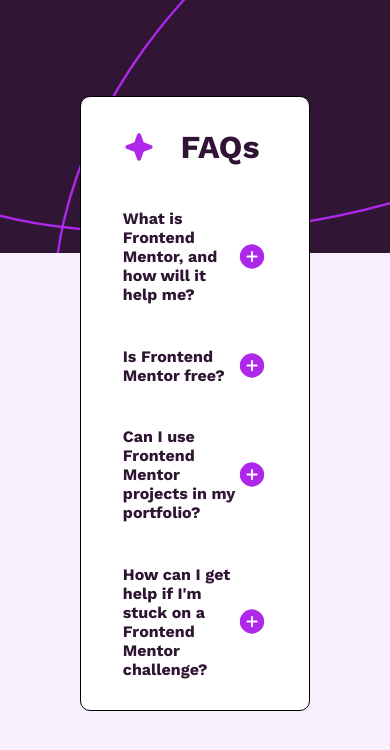
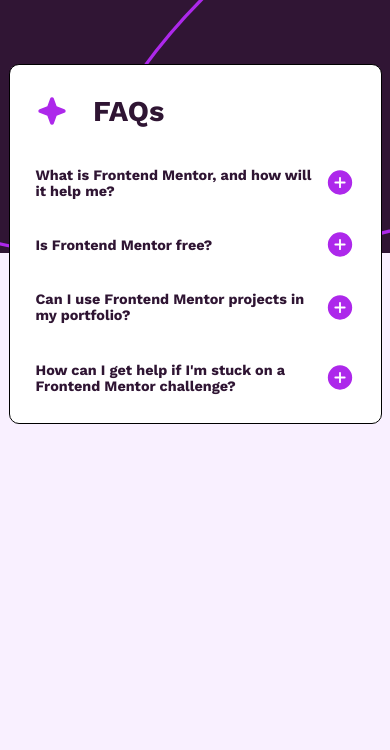
Before and after one commit to Amitk4600/FAQ-accordion, a plain HTML site: page index.html in a window 390 px wide. Drawn offline with nearby package versions, Linux system fonts and the light colour scheme.

Commit message:
make it responsive

```diff
--- a/style.css
+++ b/style.css
@@ -23,7 +23,7 @@ body {
   padding: 10px;
   position: relative;
   border: 1px solid;
-  max-width: fit-content;
+  max-width: 40vw;
   width: 100%;
   border-radius: 10px;
   background: hsl(0, 0%, 100%);
@@ -43,6 +43,7 @@ body {
   /* padding: 0 11px; */
 }
 .top img {
+
   width: 2rem;
   height: 2rem;
 }
@@ -70,3 +71,29 @@ body {
     color: hsl(292, 16%, 49%);
     font-size: 14px;
 }
+@media (max-width: 768px) {
+  .container {
+    max-width: 90vw;
+    top: 4rem;
+  }
+
+  .accordion {
+    max-width: 100%;
+  }
+
+  .bg {
+    background-image: url("assets/images/background-pattern-mobile.svg");
+  }
+
+  .main {
+    padding: 0 16px;
+  }
+
+  .top h1 {
+    font-size: 1.8rem;
+  }
+
+  .accordion-summary h4 {
+    font-size: 0.9rem;
+  }
+}
```
Also changed, not shown: assets/screenshots/FAQ-accordion-01.png (added), assets/screenshots/FAQ-accordion-02.png (added), 1 other file.
